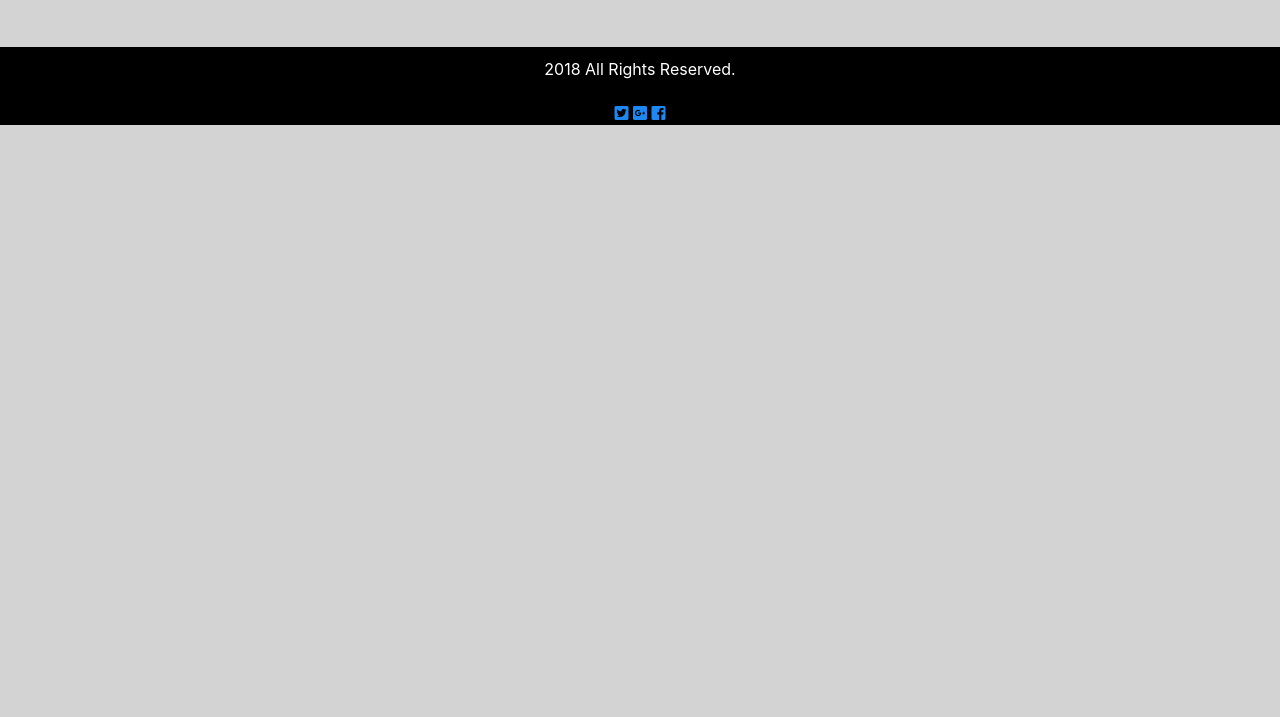
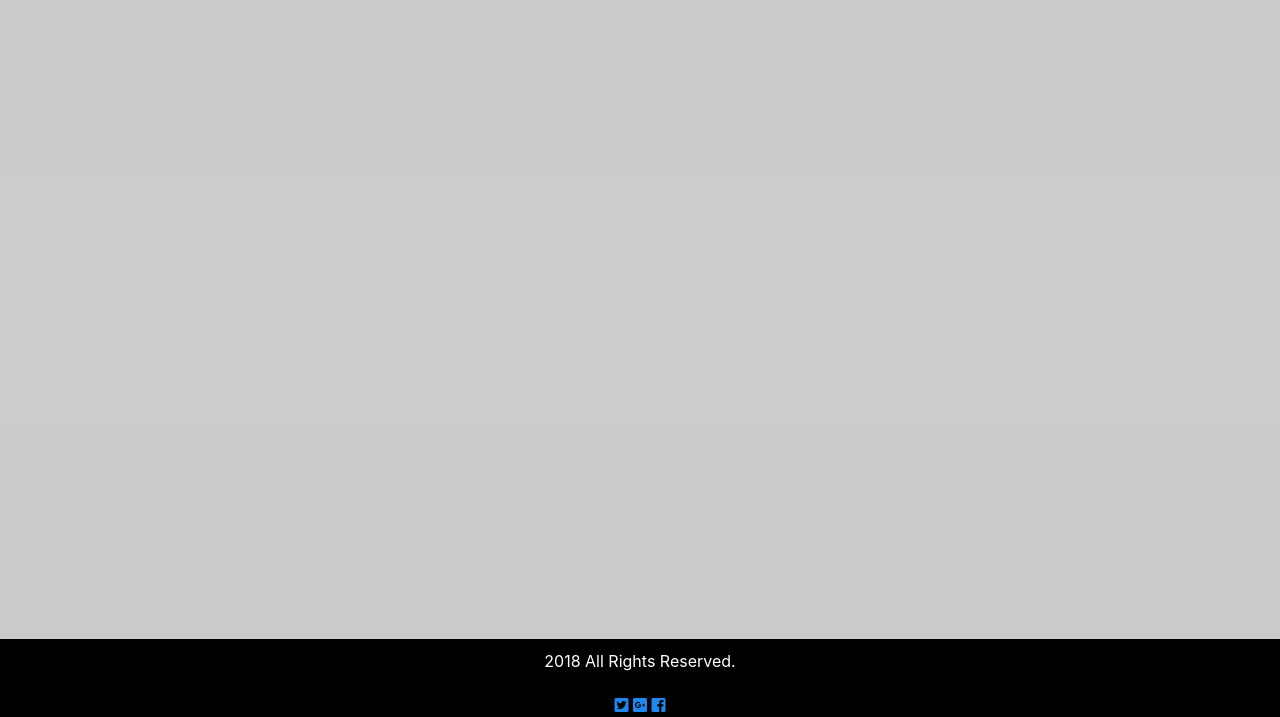
Before and after one commit to SandaruChamod/TodoApp, a plain HTML site: page index.html in a window 1280 px wide. Shown: the part 83-800 px from the top of the page. Drawn offline with Linux system fonts and the light colour scheme.

Commit message:
Changed footer position to bottom

```diff
--- a/css/style.css
+++ b/css/style.css
@@ -43,13 +43,12 @@
 }
 
 body {
-    background-color: lightgray;
-    /*height: 100%;*/
-    /*position: relative;*/
+    position: relative;
     margin: 0;
+    padding-bottom: 6rem;
+    background-color: #9e9e9e87;
     min-height: 100%;
 }
-
 .todoItem {
     margin-top: 10px;
 }
@@ -59,7 +58,7 @@ body {
 }
 
 .cont {
-    margin: 10px;
+    margin: 0 auto;
 }
 
 .curve {
@@ -77,15 +76,19 @@ h3 {
 }
 
 .footer {
-    margin-top: 30px;
-    position: relative;
-    right: 0;
+    /*margin-top: 30px;*/
+    /*position: absolute;*/
     bottom: 0;
-    left: 0;
     width: 100%;
+    clear: both;
+    z-index: 10;
     background-color: black;
     color: white;
     text-align: center;
+    position: absolute;
+    right: 0;
+    left: 0;
+    /*padding: 1rem;*/
 }
 
 *,
--- a/index.html
+++ b/index.html
@@ -88,7 +88,7 @@
 <!--end header-->
 
 <!--start container-->
-<div id="containerId" class="uk-container container">
+<div id="containerId" class="uk-container container cont">
 
 </div>
 <!--end container-->
```
